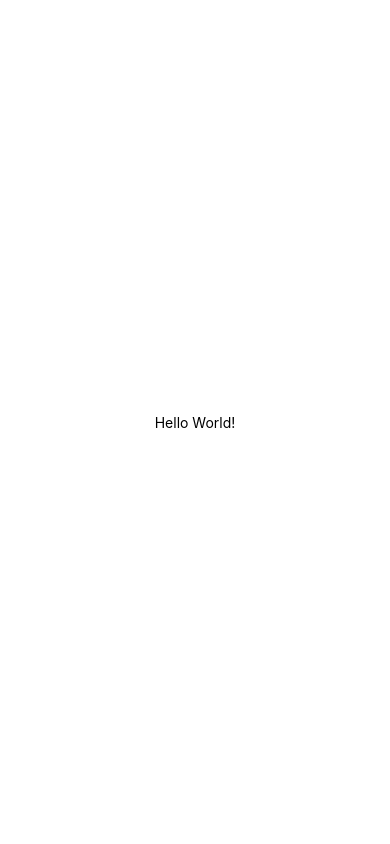
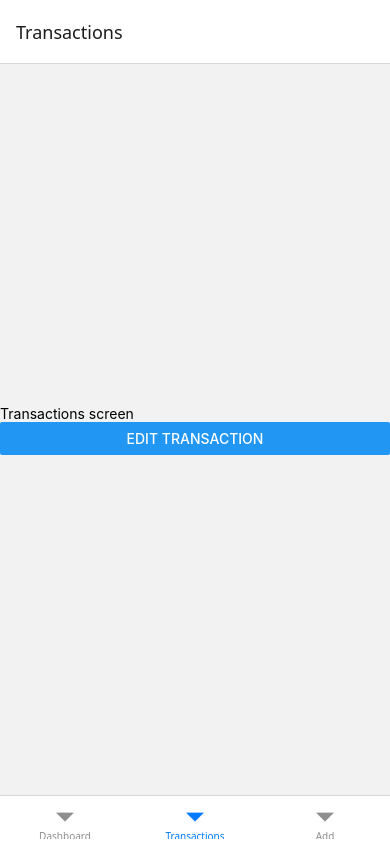
Before and after one commit to Devbhuti-Nandik/expense-tracker, a React Native app: screen /Transactions in a window 390 px wide. Built offline with nearby package versions, Linux system fonts and the light colour scheme.

Commit message:
feat: add navigation and folder structure

```diff
--- a/App.tsx
+++ b/App.tsx
@@ -1,20 +1,13 @@
 import { StatusBar } from 'expo-status-bar';
 import { StyleSheet, Text, View } from 'react-native';
+import { NavigationContainer } from '@react-navigation/native';
+import RootNavigator from './src/navigations/RootNavigator';
 
 export default function App() {
   return (
-    <View style={styles.container}>
-      <Text>Hello World!</Text>
+    <NavigationContainer>
       <StatusBar style="auto" />
-    </View>
+      <RootNavigator />
+    </NavigationContainer>
   );
 }
-
-const styles = StyleSheet.create({
-  container: {
-    flex: 1,
-    backgroundColor: '#fff',
-    alignItems: 'center',
-    justifyContent: 'center',
-  },
-});
--- a/package.json
+++ b/package.json
@@ -9,7 +9,9 @@
     "web": "expo start --web"
   },
   "dependencies": {
+    "@react-navigation/bottom-tabs": "^7.10.0",
     "@react-navigation/native": "^7.1.28",
+    "@react-navigation/native-stack": "^7.10.0",
     "expo": "~54.0.31",
     "expo-status-bar": "~3.0.9",
     "react": "19.1.0",
--- /dev/null
+++ b/src/navigations/BottomTabNavigator.tsx
@@ -0,0 +1,19 @@
+import { createBottomTabNavigator } from '@react-navigation/bottom-tabs'
+import Dashboard from '../screens/Dashboard';
+import Transactions from '../screens/Transactions';
+import AddTransaction from '../screens/AddTransaction';
+import { TabParamsList } from './types';
+
+const Tabs = createBottomTabNavigator<TabParamsList>();
+
+const BottomTabs = () => {
+    return (
+        <Tabs.Navigator>
+            <Tabs.Screen name='Dashboard' component={Dashboard} />
+            <Tabs.Screen name='Transactions' component={Transactions} />
+            <Tabs.Screen name='Add' component={AddTransaction} />
+        </Tabs.Navigator>
+    );
+}
+
+export default BottomTabs;
--- /dev/null
+++ b/src/navigations/RootNavigator.tsx
@@ -0,0 +1,17 @@
+import { createNativeStackNavigator } from '@react-navigation/native-stack'
+import EditTransaction from '../screens/EditTransaction';
+import BottomTabs from './BottomTabNavigator';
+import { StackParamsList } from './types';
+
+const Stack = createNativeStackNavigator<StackParamsList>();
+
+const RootNavigator = () => {
+    return (
+        <Stack.Navigator>
+            <Stack.Screen name='BottomTabs' component={BottomTabs} options={{ headerShown: false }}/>
+            <Stack.Screen name='Edit' component={EditTransaction} />
+        </Stack.Navigator>
+    );
+}
+
+export default RootNavigator;
--- /dev/null
+++ b/src/navigations/types.ts
@@ -0,0 +1,10 @@
+export type TabParamsList = {
+    Dashboard: undefined,
+    Transactions: undefined,
+    Add: undefined
+}
+
+export type StackParamsList = {
+    BottomTabs: undefined,
+    Edit: undefined
+}
--- /dev/null
+++ b/src/screens/AddTransaction.tsx
@@ -0,0 +1,20 @@
+import { StyleSheet, View, Text } from 'react-native'
+
+const AddTransaction = () => {
+    return (
+        <View style={styles.addTransactionContainer}>
+            <Text>
+                Add transaction screen
+            </Text>
+        </View>
+    );
+}
+
+export default AddTransaction;
+
+const styles = StyleSheet.create({
+    addTransactionContainer: {
+        flex: 1,
+        justifyContent: 'center'
+    }
+})
--- /dev/null
+++ b/src/screens/Dashboard.tsx
@@ -0,0 +1,18 @@
+import { StyleSheet, View, Text, Button } from 'react-native'
+
+const Dashboard = () => {
+    return (
+        <View style={styles.dashboardContainer}>
+            <Text>Dashboard screen</Text>
+        </View>
+    );
+}
+
+export default Dashboard;
+
+const styles = StyleSheet.create({
+    dashboardContainer: {
+        flex: 1,
+        justifyContent: 'center'
+    }
+})
--- /dev/null
+++ b/src/screens/EditTransaction.tsx
@@ -0,0 +1,20 @@
+import { StyleSheet, View, Text } from 'react-native'
+
+const EditTransaction = () => {
+    return (
+        <View style={styles.editTransactionContainer}>
+            <Text>
+                Edit transaction screen
+            </Text>
+        </View>
+    );
+}
+
+export default EditTransaction;
+
+const styles = StyleSheet.create({
+    editTransactionContainer: {
+        flex: 1,
+        justifyContent: 'center'
+    }
+})
--- /dev/null
+++ b/src/screens/Transactions.tsx
@@ -0,0 +1,21 @@
+import { useNavigation } from '@react-navigation/native';
+import { StyleSheet, View, Text, Button } from 'react-native'
+
+const Transactions = () => {
+    const navigation = useNavigation();
+    return (
+        <View style={styles.transactionsContainer}>
+            <Text>Transactions screen</Text>
+            <Button onPress={() => navigation.navigate('Edit' as never)} title="Edit transaction" />
+        </View>
+    );
+}
+
+export default Transactions;
+
+const styles = StyleSheet.create({
+    transactionsContainer: {
+        flex: 1,
+        justifyContent: 'center'
+    }
+})
```
Also changed, not shown: 1 other file (tests, documents, lock files or other folders).
